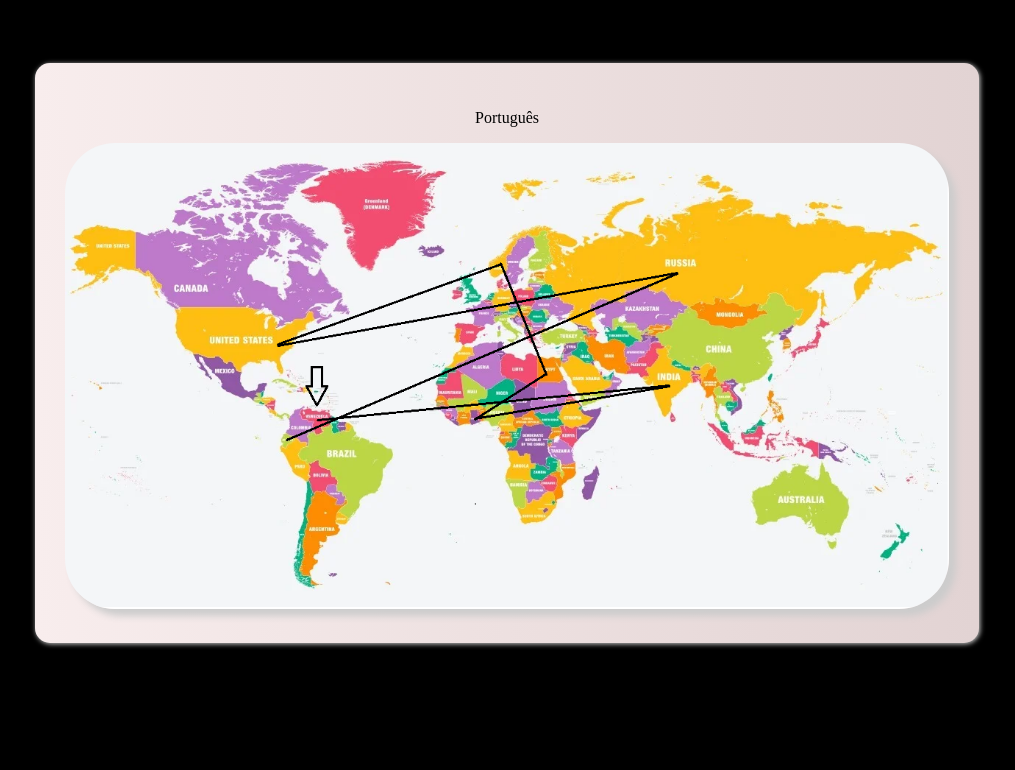
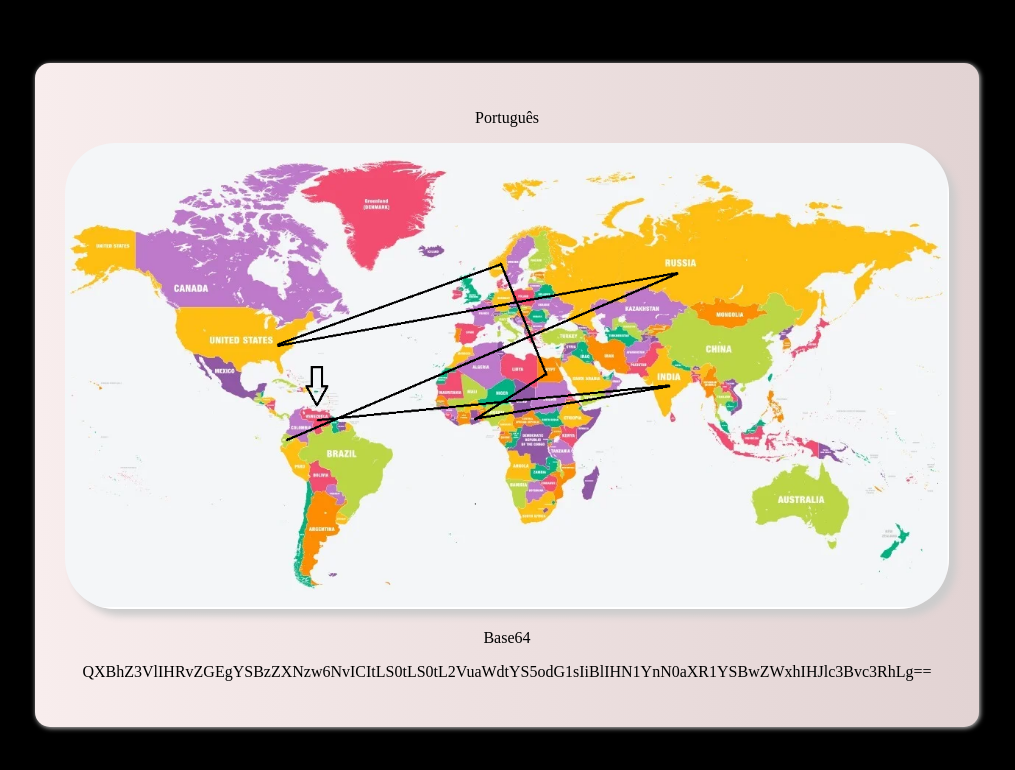
Before and after one commit to DLSCsp/-------, a plain HTML site: page enigma.html in a window 1280 px wide. Shown: the whole page, without its empty margins (133-1148 px from the left). Drawn offline with Linux system fonts and the light colour scheme.

Commit message:
Update enigma.html

```diff
--- a/enigma.html
+++ b/enigma.html
@@ -12,6 +12,9 @@
     <p class="inv"><center>Português</center></p>
 
     <img src="aaaaa.png" alt="firstletters" class="img">
+    <br>
+    <p class="inv"><center>Base64</center></p>
+    <p class="inv"><center>QXBhZ3VlIHRvZGEgYSBzZXNzw6NvICItLS0tLS0tL2VuaWdtYS5odG1sIiBlIHN1YnN0aXR1YSBwZWxhIHJlc3Bvc3RhLg==</center></p>
 </div>
 <p><center>iamgod</center></p>
 <p><center>ANTYDKG</center></p>
```
